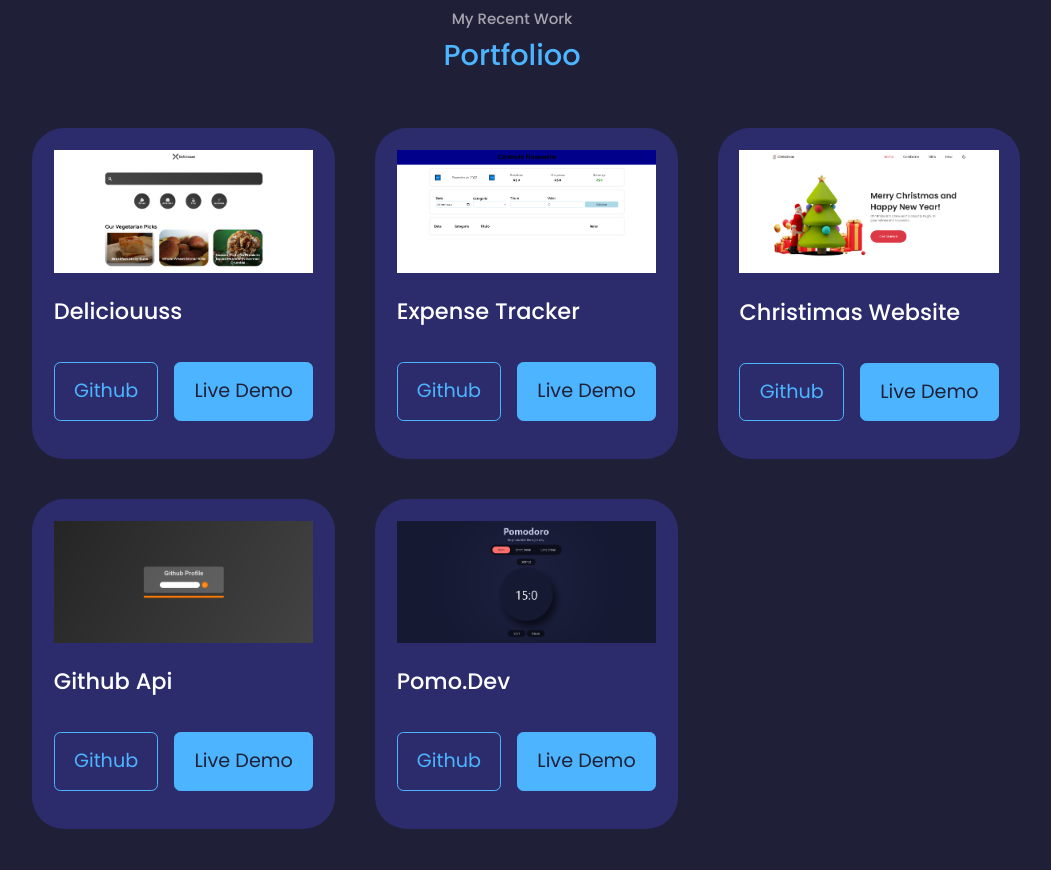
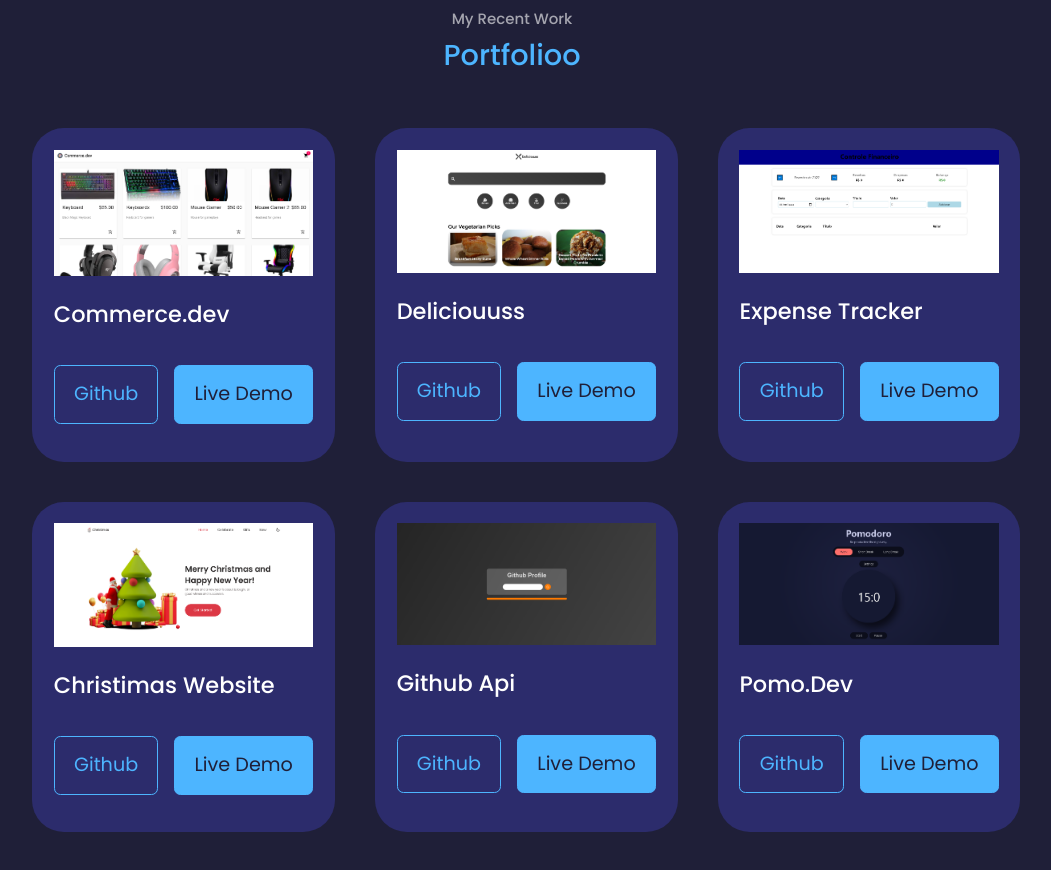
Before and after one commit to Caiofrt9/caioportifolio, a React (Create React App) app: page / in a window 1280 px wide. Shown: the part 2260-3130 px from the top of the page, without its empty margins (128-1179 px from the left). Built offline with nearby package versions, Linux system fonts and the light colour scheme.

Commit message:
add port

```diff
--- a/src/Components/Portifolio/Portifolio.jsx
+++ b/src/Components/Portifolio/Portifolio.jsx
@@ -6,6 +6,7 @@ import img2 from '../../img/projeto2.png'
 import img3 from '../../img/projeto3.png'
 import img4 from '../../img/projeto4.png'
 import img5 from '../../img/projeto5.png'
+import img6 from '../../img/projeto6.png'
 
 const Portifolio = () => {
   return (
@@ -16,9 +17,20 @@ const Portifolio = () => {
     <div className='container portifolio__container'>
 
       <article className='portifolio__item'>
-          <div className='portifolio__item-image'>
+        <div className='portifolio__item-image'>
+          <img src={img6} alt=""></img>
+        </div>
+          <h3>Commerce.dev</h3>
+          <div className='portfolio__item-cta'>
+          <a href='https://github.com/Caiofrt9/Ecommecer-dev' className='btn' target="_blank" rel="noreferrer">Github</a>
+          <a href='https://loquacious-mochi-7f20a5.netlify.app' className='btn btn-primary' target="_blank" rel="noreferrer">Live Demo</a>
+          </div>
+      </article>
+
+      <article className='portifolio__item'>
+        <div className='portifolio__item-image'>
             <img src={img3} alt=""></img>
-          </div>
+        </div>
           <h3>Deliciouuss</h3>
           <div className='portfolio__item-cta'>
           <a href='https://github.com/Caiofrt9/deliciouuss' className='btn' target="_blank" rel="noreferrer">Github</a>
```
Also changed, not shown: src/img/projeto6.png (added), 1 other file (tests, documents, lock files or other folders).
